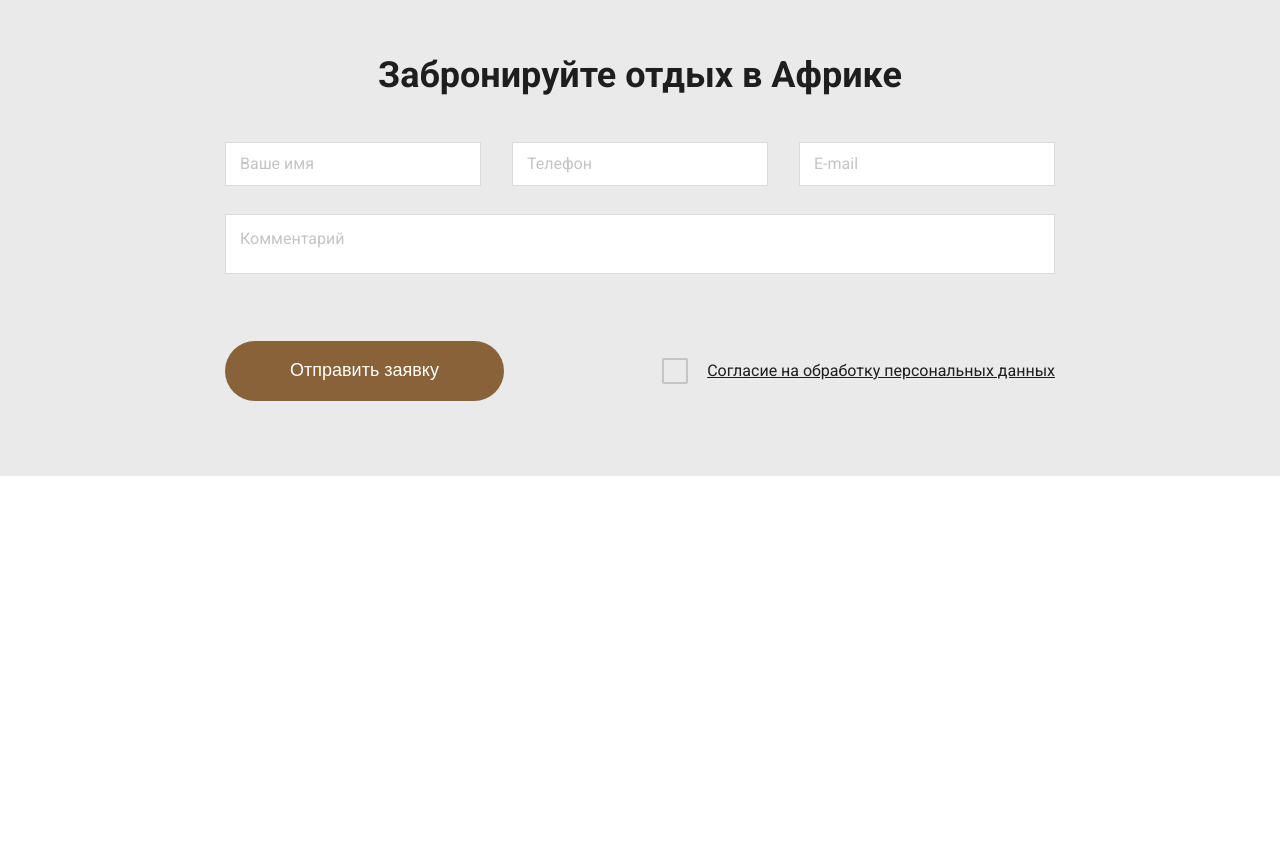
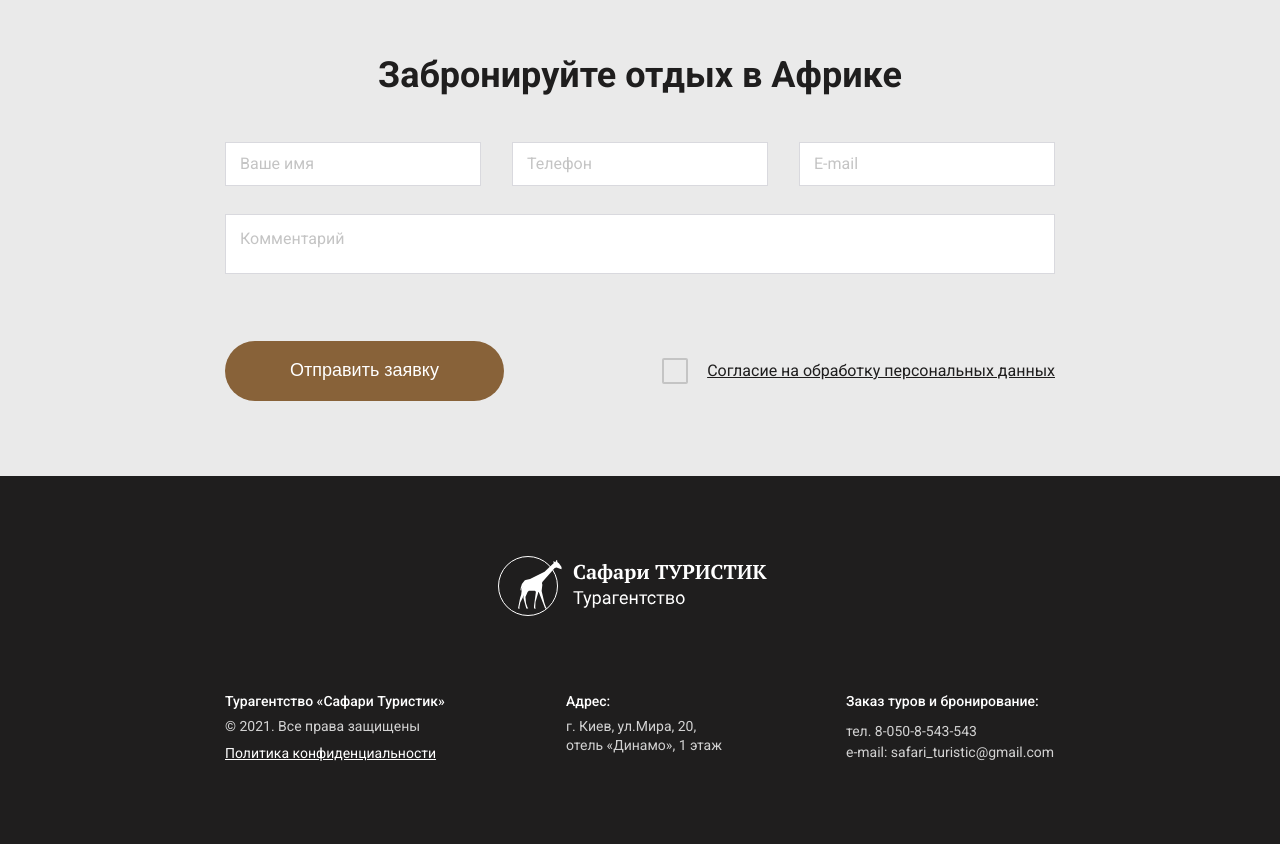
Before and after one commit to veles87/safari, a plain HTML site: page index.html in a window 1280 px wide. Shown: the part 6695-7539 px from the top of the page. Before the commit the page ends 7171 px from the top, so only its background shows below. Drawn offline with nearby package versions, Linux system fonts and the light colour scheme; files whose address does not match are found by name.

Commit message:
done lending

```diff
--- a/css/style.css
+++ b/css/style.css
@@ -633,13 +633,106 @@ a{
 .booking__checkbox:checked + .booking__checkbox-style::before{
     content: '';
     position: absolute;
-    width: 15px;
-    height: 15px;
+    width: 16px;
+    height: 16px;
     background-color: #C4C4C4;
-    border: 1px solid rgba(0, 0, 255, 0.411);
+    border: 2px solid rgba(77, 77, 78, 0.411);
 
     top: 50%;
     left: 50%;
     transform: translate(-50%, -50% );
+}
 
+
+/* footer */
+
+.footer {
+    padding: 80px 0;
+
+    background: #1F1E1E;
 }
+
+.footer_logo {
+    text-align: center;
+    margin-bottom: 70px;
+}
+
+.footer__box {
+    display: flex;
+    justify-content: space-between;
+
+    max-width: 830px;
+    margin: 0 auto;
+}
+
+.footer__info {
+    width: 225px;
+}
+
+.footer__box-title {
+    margin-bottom: 7px;
+
+    font-weight: 500;
+    font-size: 14px;
+    line-height: 130%;
+
+    color: #ffff;
+}
+
+.footer__copy {
+    margin-bottom: 3px;
+    font-weight: normal;
+    font-size: 14px;
+    line-height: 130%;
+    color: #ffff;
+    opacity: 0.8;
+}
+
+.footer__link {
+    font-weight: normal;
+    font-size: 14px;
+    line-height: 130%;
+
+    color: #ffff;
+
+    text-decoration-line: underline;
+}
+
+.footer__address {
+    width: 164px;
+}
+
+.footer__address-text {
+    font-weight: 400;
+    font-size: 14px;
+    line-height: 130%;
+
+    color: #FFFFFF;
+
+    opacity: 0.8;
+}
+
+.footer__contacts {
+    width: 209px;
+}
+
+.footer__phone {
+    font-weight: normal;
+    font-size: 14px;
+    line-height: 130%;
+
+    color: #FFFFFF;
+
+    opacity: 0.8;
+}
+
+.footer__mail {
+    display: block;
+    font-weight: normal;
+    font-size: 14px;
+    line-height: 130%;
+
+    color: #FFFFFF;
+
+    opacity: 0.8;
+}
--- a/index.html
+++ b/index.html
@@ -417,6 +417,47 @@
     </form>
     </div>
   </section>
+  <footer class="footer">
+    <div class="container">
+      <div class="footer_logo">
+        <a href="#" class="logo">
+          <img class="logo__img" src="./images/logo/Group 42.svg" alt="logo">
+        </a>
+      </div>
+      <div class="footer__box">
+          <div class="footer__info">
+            <p class="footer__box-title">
+              Турагентство «Сафари Туристик»
+            </p>
+            <p class="footer__copy">
+              © 2021. Все права защищены
+            </p>
+            <a class="footer__link" href="#">
+              Политика конфиденциальности
+            </a>
+          </div>
+          <div class="footer__address">
+            <p class="footer__box-title">
+              Адрес:
+            </p>
+            <p class="footer__address-text">
+              г. Киев, ул.Мира, 20, отель «Динамо», 1 этаж
+            </p>
+          </div>
+          <div class="footer__contacts">
+            <p class="footer__box-title">
+              Заказ туров и бронирование:
+            </p>
+            <a class="footer__phone" href="tel:80508543543">
+              тел. 8-050-8-543-543
+            </a>
+            <a class="footer__mail" href="mailto:safari_turistic@gmail.com">
+              e-mail: safari_turistic@gmail.com
+            </a>
+          </div>
+        </div>
+    </div>
+  </footer>
 
   <script src="https://ajax.googleapis.com/ajax/libs/jquery/3.4.1/jquery.min.js"></script>
   <script src="js/slick.min.js"></script>
```
